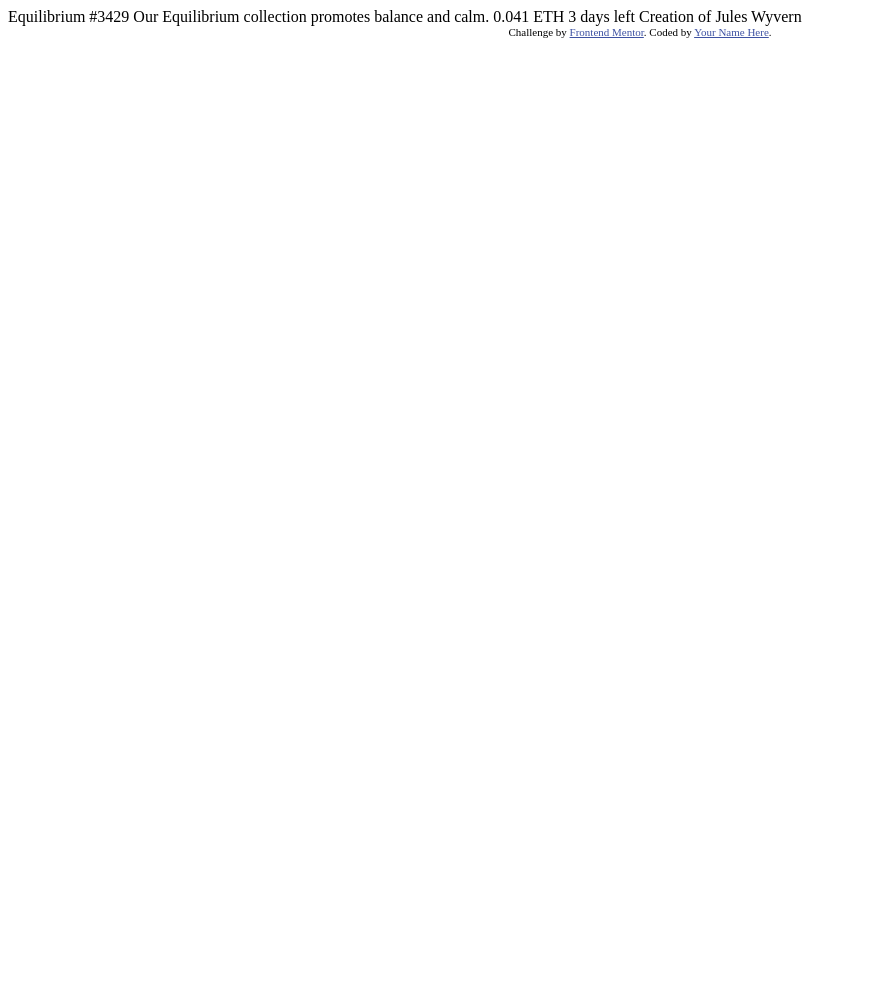
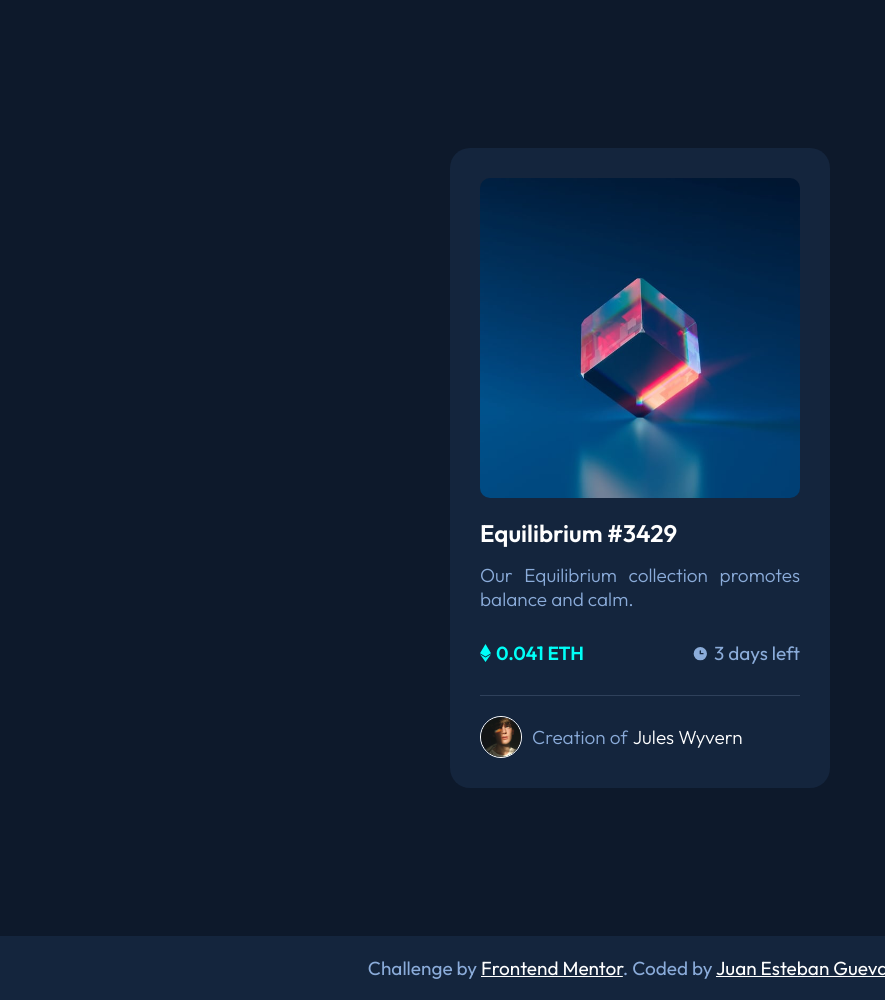
Before and after one commit to J-Guevara12/nft-preview-component-card-main, a website: page index.html in a window 1280 px wide. Shown: the whole page, without its empty margins (0-885 px from the left). Before the commit the page ends 800 px from the top, so only its background shows below. Drawn offline with Linux system fonts and the light colour scheme.

Commit message:
added layout and style

```diff
--- a/index.html
+++ b/index.html
@@ -2,32 +2,39 @@
 <html lang="en">
 <head>
   <meta charset="UTF-8">
-  <meta name="viewport" content="width=device-width, initial-scale=1.0"> <!-- displays site properly based on user's device -->
+  <meta name="viewport" content="width=device-width, initial-scale=1."> <!-- displays site properly based on user's device -->
 
   <link rel="icon" type="image/png" sizes="32x32" href="./images/favicon-32x32.png">
+  <link rel="stylesheet" href="style.css">
 
   <title>Frontend Mentor | NFT preview card component</title>
 
   <!-- Feel free to remove these styles or customise in your own stylesheet 👍 -->
-  <style>
-    .attribution { font-size: 11px; text-align: center; }
-    .attribution a { color: hsl(228, 45%, 44%); }
-  </style>
 </head>
 <body>
+  <div id="container">
+  <div></div>
 
-  Equilibrium #3429
+    <div id="card">
+      <img id="nft" src="images/image-equilibrium.jpg" alt="">
+      <div id='label'>Equilibrium #3429</div>
+      <div id="description">
+        Our Equilibrium collection promotes balance and calm.
+      </div>
+      <div id="info">
+        <div id="price"><img src="images/icon-ethereum.svg" alt="" class="icon"> 0.041 ETH</div>
+        <div id="days"><img src="images/icon-clock.svg" alt=""class="icon"> 3 days left</div>
+      </div>
+      <div id="author"><img src="images/image-avatar.png" id="avatar">Creation
+        of <span id="name">Jules Wyvern</span></div>
+    </div>
 
-  Our Equilibrium collection promotes balance and calm.
 
-  0.041 ETH
-  3 days left
-
-  Creation of Jules Wyvern
 
   <div class="attribution">
     Challenge by <a href="https://www.frontendmentor.io?ref=challenge" target="_blank">Frontend Mentor</a>.
-    Coded by <a href="#">Your Name Here</a>.
+    Coded by <a href="https://github.com/J-Guevara12">Juan Esteban Guevara</a>.
+  </div>
   </div>
 </body>
 </html>
--- /dev/null
+++ b/style.css
@@ -0,0 +1,105 @@
+@import url('https://fonts.googleapis.com/css2?family=Outfit:wght@300;400;600&display=swap');
+
+html, body {
+	font-family: outfit;
+	min-height: 1000px;
+	height: 100%;
+	width: 100%;
+	margin: 0;
+	padding: 0;
+	overflow-x :hidden;
+	background-color: hsl(217, 54%, 11%);
+	font-size: 19px;
+	font-weight: 300;
+}
+
+#container {
+	height: 100%;
+	display: flex;
+	flex-direction: column;
+	align-items: center;
+	justify-content: space-between;
+}
+
+#card {
+	background-color: hsl(216, 50%, 16%);
+	color: hsl(215, 51%, 70%);
+	display: flex;
+	width: 320px;
+	padding: 30px;
+	border-radius: 20px;
+	flex-direction: column;
+}
+
+#nft {
+	width: 100%;
+	align-self: center;
+	border-radius: 10px;
+	margin-bottom: 20px;
+}
+
+#label{
+	font-size: 24px;
+	color: hsl(0,0%,100%);
+	font-weight: 600;
+	margin-bottom: 15px;
+}
+
+#description{
+	text-align: justify;
+	margin-bottom: 30px;
+}
+
+#info{
+	display: flex;
+	justify-content: 	space-between;
+	font-weight: 400;
+	padding-bottom: 30px;
+	border-bottom: solid 1px hsl(215, 32%, 27%);
+}
+
+.icon {
+	padding-right: 5px;
+}
+
+#price{
+	color: hsl(178, 100%, 50%);
+	font-weight: 600;
+	display: flex;
+	align-items: center;;
+}
+#days{
+	display: flex;
+	align-items: center;;
+}
+
+#author{
+	margin-top: 20px;
+	display: flex;
+	align-items: center;
+}
+
+#avatar{
+	width: 40px;
+	border: solid 1.5px white;
+	border-radius: 50%;
+	margin-right: 10px;
+}
+
+#name{
+	margin-left: 5px;
+	color: white;
+}
+
+.attribution{
+	text-align: center;
+	font-weight: 400;
+	padding: 20px;
+	width: 100%;
+	color: hsl(215, 51%, 70%);
+	background-color: hsl(216, 50%, 16%);
+}
+
+a{
+	color: white;
+}
```
Also changed, not shown: package.json (added, +8 -0 lines), 2 other files.
